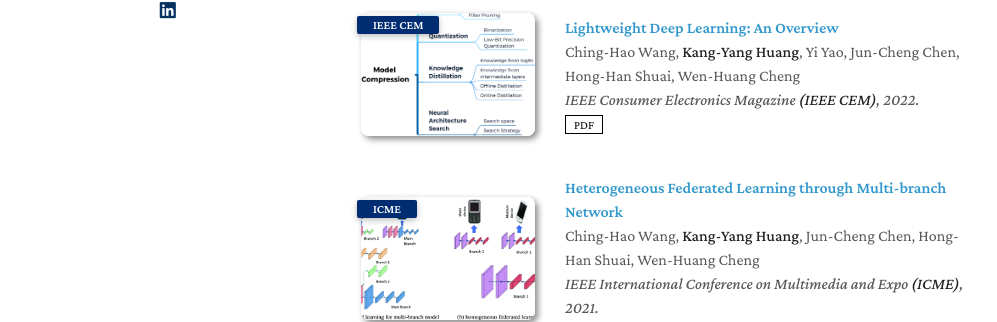
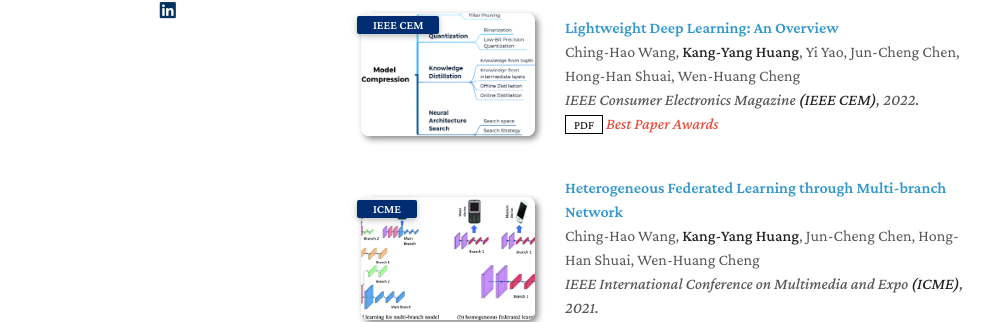
Before and after one commit to alberthkyhky/alberthkyhky.github.io, a Jekyll site: the page built from index.md, in a window 1280 px wide and 900 px high, scrolled down 985 px. Shown: the part 386-708 px from the top of the window, without its empty margins (129-1126 px from the left). Built offline with Jekyll 4.4.1, drawn with Linux system fonts in a browser that asks for light colours; nearby versions of some CDN libraries; a style sheet for code colours, icons or effects is not loaded; our own code applies the rules of GitHub Pages for plain Markdown files.

Commit message:
CEM updates

```diff
--- a/_data/publications.yml
+++ b/_data/publications.yml
@@ -32,6 +32,7 @@ main:
     conference: IEEE Consumer Electronics Magazine <strong>(IEEE CEM)</strong>, 2022.
     pdf: https://ieeexplore.ieee.org/document/9802879
     image: ./assets/img/CEM22_survey.png
+    notes: Best Paper Awards
 
   - title: "Heterogeneous Federated Learning through Multi-branch Network"
     authors: Ching-Hao Wang, <strong>Kang-Yang Huang</strong>, Jun-Cheng Chen, Hong-Han Shuai, Wen-Huang Cheng
```
